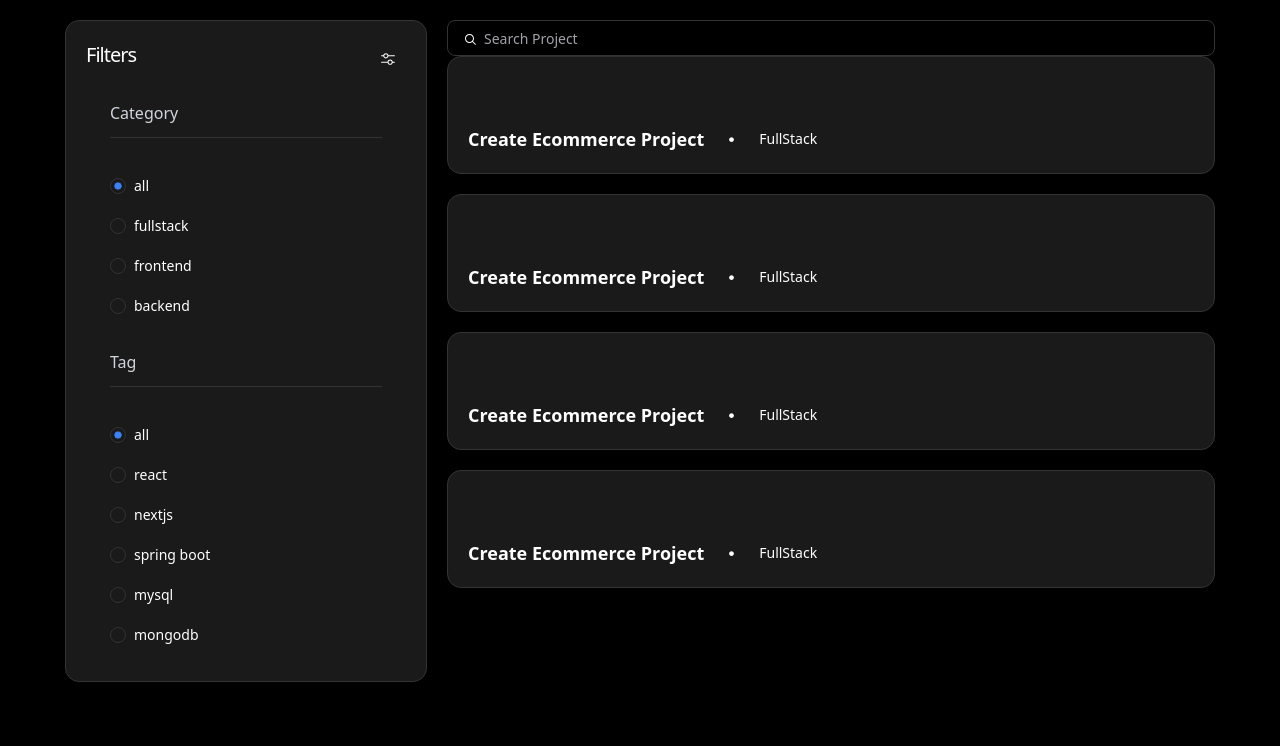
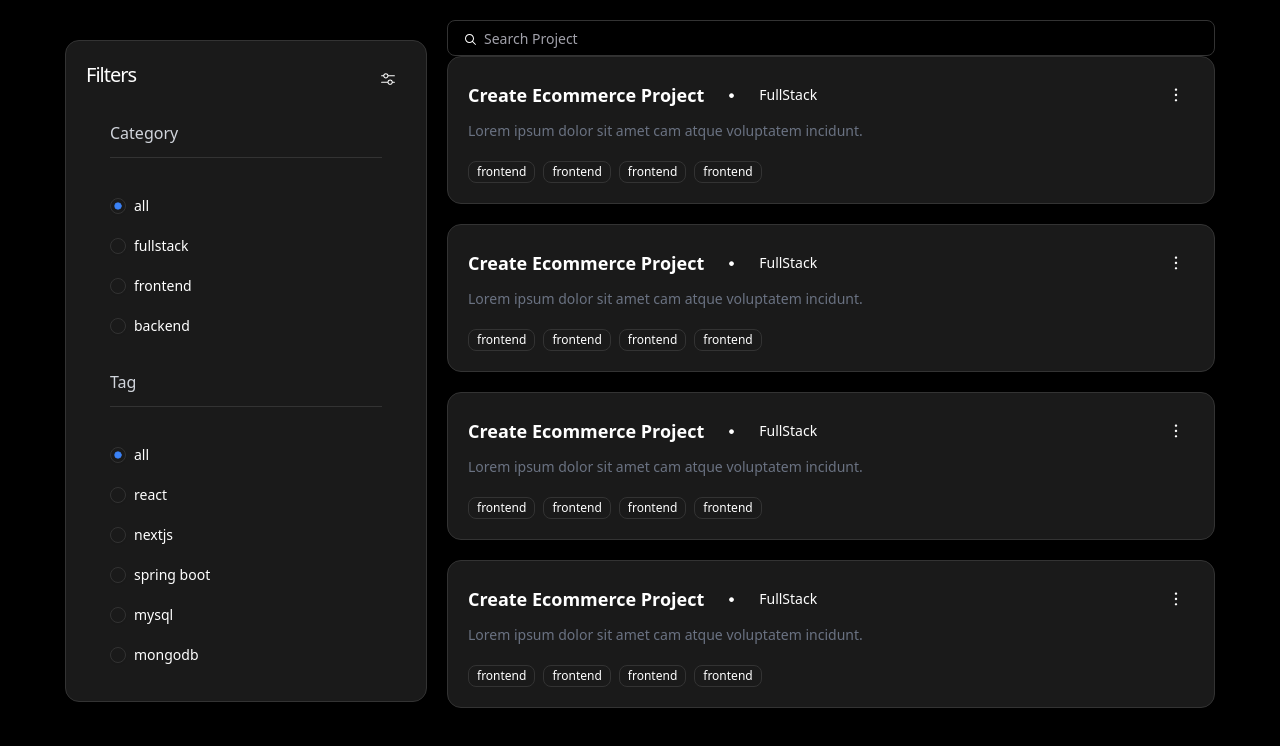
Before and after one commit to smaranbh7/Project-Management-System, a React (Vite) app in the folder Frontend/ProjectManagementSystem/: page / in a window 1280 px wide. Shown: the top 746 px of the page. Built offline with nearby package versions, Linux system fonts and the light colour scheme.

Commit message:
Frontend - Card section done

```diff
--- a/Frontend/ProjectManagementSystem/package.json
+++ b/Frontend/ProjectManagementSystem/package.json
@@ -10,6 +10,7 @@
     "preview": "vite preview"
   },
   "dependencies": {
+    "@radix-ui/react-dropdown-menu": "^2.1.15",
     "@radix-ui/react-icons": "^1.3.2",
     "@radix-ui/react-label": "^2.1.7",
     "@radix-ui/react-radio-group": "^1.3.7",
--- /dev/null
+++ b/Frontend/ProjectManagementSystem/src/components/ui/badge.jsx
@@ -0,0 +1,44 @@
+import * as React from "react"
+import { Slot } from "@radix-ui/react-slot"
+import { cva } from "class-variance-authority";
+
+import { cn } from "@/lib/utils"
+
+const badgeVariants = cva(
+  "inline-flex items-center justify-center rounded-md border px-2 py-0.5 text-xs font-medium w-fit whitespace-nowrap shrink-0 [&>svg]:size-3 gap-1 [&>svg]:pointer-events-none focus-visible:border-ring focus-visible:ring-ring/50 focus-visible:ring-[3px] aria-invalid:ring-destructive/20 dark:aria-invalid:ring-destructive/40 aria-invalid:border-destructive transition-[color,box-shadow] overflow-hidden",
+  {
+    variants: {
+      variant: {
+        default:
+          "border-transparent bg-primary text-primary-foreground [a&]:hover:bg-primary/90",
+        secondary:
+          "border-transparent bg-secondary text-secondary-foreground [a&]:hover:bg-secondary/90",
+        destructive:
+          "border-transparent bg-destructive text-white [a&]:hover:bg-destructive/90 focus-visible:ring-destructive/20 dark:focus-visible:ring-destructive/40 dark:bg-destructive/60",
+        outline:
+          "text-foreground [a&]:hover:bg-accent [a&]:hover:text-accent-foreground",
+      },
+    },
+    defaultVariants: {
+      variant: "default",
+    },
+  }
+)
+
+function Badge({
+  className,
+  variant,
+  asChild = false,
+  ...props
+}) {
+  const Comp = asChild ? Slot : "span"
+
+  return (
+    <Comp
+      data-slot="badge"
+      className={cn(badgeVariants({ variant }), className)}
+      {...props} />
+  );
+}
+
+export { Badge, badgeVariants }
--- /dev/null
+++ b/Frontend/ProjectManagementSystem/src/components/ui/dropdown-menu.jsx
@@ -0,0 +1,221 @@
+import * as React from "react"
+import * as DropdownMenuPrimitive from "@radix-ui/react-dropdown-menu"
+import { CheckIcon, ChevronRightIcon, CircleIcon } from "lucide-react"
+
+import { cn } from "@/lib/utils"
+
+function DropdownMenu({
+  ...props
+}) {
+  return <DropdownMenuPrimitive.Root data-slot="dropdown-menu" {...props} />;
+}
+
+function DropdownMenuPortal({
+  ...props
+}) {
+  return (<DropdownMenuPrimitive.Portal data-slot="dropdown-menu-portal" {...props} />);
+}
+
+function DropdownMenuTrigger({
+  ...props
+}) {
+  return (<DropdownMenuPrimitive.Trigger data-slot="dropdown-menu-trigger" {...props} />);
+}
+
+function DropdownMenuContent({
+  className,
+  sideOffset = 4,
+  ...props
+}) {
+  return (
+    <DropdownMenuPrimitive.Portal>
+      <DropdownMenuPrimitive.Content
+        data-slot="dropdown-menu-content"
+        sideOffset={sideOffset}
+        className={cn(
+          "bg-popover text-popover-foreground data-[state=open]:animate-in data-[state=closed]:animate-out data-[state=closed]:fade-out-0 data-[state=open]:fade-in-0 data-[state=closed]:zoom-out-95 data-[state=open]:zoom-in-95 data-[side=bottom]:slide-in-from-top-2 data-[side=left]:slide-in-from-right-2 data-[side=right]:slide-in-from-left-2 data-[side=top]:slide-in-from-bottom-2 z-50 max-h-(--radix-dropdown-menu-content-available-height) min-w-[8rem] origin-(--radix-dropdown-menu-content-transform-origin) overflow-x-hidden overflow-y-auto rounded-md border p-1 shadow-md",
+          className
+        )}
+        {...props} />
+    </DropdownMenuPrimitive.Portal>
+  );
+}
+
+function DropdownMenuGroup({
+  ...props
+}) {
+  return (<DropdownMenuPrimitive.Group data-slot="dropdown-menu-group" {...props} />);
+}
+
+function DropdownMenuItem({
+  className,
+  inset,
+  variant = "default",
+  ...props
+}) {
+  return (
+    <DropdownMenuPrimitive.Item
+      data-slot="dropdown-menu-item"
+      data-inset={inset}
+      data-variant={variant}
+      className={cn(
+        "focus:bg-accent focus:text-accent-foreground data-[variant=destructive]:text-destructive data-[variant=destructive]:focus:bg-destructive/10 dark:data-[variant=destructive]:focus:bg-destructive/20 data-[variant=destructive]:focus:text-destructive data-[variant=destructive]:*:[svg]:!text-destructive [&_svg:not([class*='text-'])]:text-muted-foreground relative flex cursor-default items-center gap-2 rounded-sm px-2 py-1.5 text-sm outline-hidden select-none data-[disabled]:pointer-events-none data-[disabled]:opacity-50 data-[inset]:pl-8 [&_svg]:pointer-events-none [&_svg]:shrink-0 [&_svg:not([class*='size-'])]:size-4",
+        className
+      )}
+      {...props} />
+  );
+}
+
+function DropdownMenuCheckboxItem({
+  className,
+  children,
+  checked,
+  ...props
+}) {
+  return (
+    <DropdownMenuPrimitive.CheckboxItem
+      data-slot="dropdown-menu-checkbox-item"
+      className={cn(
+        "focus:bg-accent focus:text-accent-foreground relative flex cursor-default items-center gap-2 rounded-sm py-1.5 pr-2 pl-8 text-sm outline-hidden select-none data-[disabled]:pointer-events-none data-[disabled]:opacity-50 [&_svg]:pointer-events-none [&_svg]:shrink-0 [&_svg:not([class*='size-'])]:size-4",
+        className
+      )}
+      checked={checked}
+      {...props}>
+      <span
+        className="pointer-events-none absolute left-2 flex size-3.5 items-center justify-center">
+        <DropdownMenuPrimitive.ItemIndicator>
+          <CheckIcon className="size-4" />
+        </DropdownMenuPrimitive.ItemIndicator>
+      </span>
+      {children}
+    </DropdownMenuPrimitive.CheckboxItem>
+  );
+}
+
+function DropdownMenuRadioGroup({
+  ...props
+}) {
+  return (<DropdownMenuPrimitive.RadioGroup data-slot="dropdown-menu-radio-group" {...props} />);
+}
+
+function DropdownMenuRadioItem({
+  className,
+  children,
+  ...props
+}) {
+  return (
+    <DropdownMenuPrimitive.RadioItem
+      data-slot="dropdown-menu-radio-item"
+      className={cn(
+        "focus:bg-accent focus:text-accent-foreground relative flex cursor-default items-center gap-2 rounded-sm py-1.5 pr-2 pl-8 text-sm outline-hidden select-none data-[disabled]:pointer-events-none data-[disabled]:opacity-50 [&_svg]:pointer-events-none [&_svg]:shrink-0 [&_svg:not([class*='size-'])]:size-4",
+        className
+      )}
+      {...props}>
+      <span
+        className="pointer-events-none absolute left-2 flex size-3.5 items-center justify-center">
+        <DropdownMenuPrimitive.ItemIndicator>
+          <CircleIcon className="size-2 fill-current" />
+        </DropdownMenuPrimitive.ItemIndicator>
+      </span>
+      {children}
+    </DropdownMenuPrimitive.RadioItem>
+  );
+}
+
+function DropdownMenuLabel({
+  className,
+  inset,
+  ...props
+}) {
+  return (
+    <DropdownMenuPrimitive.Label
+      data-slot="dropdown-menu-label"
+      data-inset={inset}
+      className={cn("px-2 py-1.5 text-sm font-medium data-[inset]:pl-8", className)}
+      {...props} />
+  );
+}
+
+function DropdownMenuSeparator({
+  className,
+  ...props
+}) {
+  return (
+    <DropdownMenuPrimitive.Separator
+      data-slot="dropdown-menu-separator"
+      className={cn("bg-border -mx-1 my-1 h-px", className)}
+      {...props} />
+  );
+}
+
+function DropdownMenuShortcut({
+  className,
+  ...props
+}) {
+  return (
+    <span
+      data-slot="dropdown-menu-shortcut"
+      className={cn("text-muted-foreground ml-auto text-xs tracking-widest", className)}
+      {...props} />
+  );
+}
+
+function DropdownMenuSub({
+  ...props
+}) {
+  return <DropdownMenuPrimitive.Sub data-slot="dropdown-menu-sub" {...props} />;
+}
+
+function DropdownMenuSubTrigger({
+  className,
+  inset,
+  children,
+  ...props
+}) {
+  return (
+    <DropdownMenuPrimitive.SubTrigger
+      data-slot="dropdown-menu-sub-trigger"
+      data-inset={inset}
+      className={cn(
+        "focus:bg-accent focus:text-accent-foreground data-[state=open]:bg-accent data-[state=open]:text-accent-foreground flex cursor-default items-center rounded-sm px-2 py-1.5 text-sm outline-hidden select-none data-[inset]:pl-8",
+        className
+      )}
+      {...props}>
+      {children}
+      <ChevronRightIcon className="ml-auto size-4" />
+    </DropdownMenuPrimitive.SubTrigger>
+  );
+}
+
+function DropdownMenuSubContent({
+  className,
+  ...props
+}) {
+  return (
+    <DropdownMenuPrimitive.SubContent
+      data-slot="dropdown-menu-sub-content"
+      className={cn(
+        "bg-popover text-popover-foreground data-[state=open]:animate-in data-[state=closed]:animate-out data-[state=closed]:fade-out-0 data-[state=open]:fade-in-0 data-[state=closed]:zoom-out-95 data-[state=open]:zoom-in-95 data-[side=bottom]:slide-in-from-top-2 data-[side=left]:slide-in-from-right-2 data-[side=right]:slide-in-from-left-2 data-[side=top]:slide-in-from-bottom-2 z-50 min-w-[8rem] origin-(--radix-dropdown-menu-content-transform-origin) overflow-hidden rounded-md border p-1 shadow-lg",
+        className
+      )}
+      {...props} />
+  );
+}
+
+export {
+  DropdownMenu,
+  DropdownMenuPortal,
+  DropdownMenuTrigger,
+  DropdownMenuContent,
+  DropdownMenuGroup,
+  DropdownMenuLabel,
+  DropdownMenuItem,
+  DropdownMenuCheckboxItem,
+  DropdownMenuRadioGroup,
+  DropdownMenuRadioItem,
+  DropdownMenuSeparator,
+  DropdownMenuShortcut,
+  DropdownMenuSub,
+  DropdownMenuSubTrigger,
+  DropdownMenuSubContent,
+}
--- a/Frontend/ProjectManagementSystem/src/pages/Project/ProjectCard.jsx
+++ b/Frontend/ProjectManagementSystem/src/pages/Project/ProjectCard.jsx
@@ -1,12 +1,19 @@
-import React from "react";
+import { Button } from "../../components/ui/button";
 import { Card } from "../../components/ui/card";
-import { DotFilledIcon } from "@radix-ui/react-icons";
+import {
+  DropdownMenu,
+  DropdownMenuContent,
+  DropdownMenuItem,
+  DropdownMenuTrigger,
+} from "../../components/ui/dropdown-menu";
+import { Badge } from "../../components/ui/badge"
+import { DotFilledIcon, DotsVerticalIcon } from "@radix-ui/react-icons";
 
 function ProjectCard() {
   return (
     <Card className="p-5 w-full lg:max-w-3xl">
-      <div className="space-y-5"></div>
-      <div className="space-y-2"></div>
+      <div className="space-y-5">
+        <div className="space-y-2">
           <div className="flex justify-between">
             <div className="flex items-center gap-5">
               <h1 className="cursor-pointer font-bold text-lg">
@@ -15,6 +22,28 @@ function ProjectCard() {
               <DotFilledIcon />
               <p className="text-sm text-gray-5=400">FullStack</p>
             </div>
+            <div>
+              <DropdownMenu>
+                <DropdownMenuTrigger>
+                  <Button className="rounded-full" variant="ghost" size="icon">
+                    <DotsVerticalIcon />
+                  </Button>
+                </DropdownMenuTrigger>
+                <DropdownMenuContent>
+                  <DropdownMenuItem>Update</DropdownMenuItem>
+                  <DropdownMenuItem>Delete</DropdownMenuItem>
+                </DropdownMenuContent>
+              </DropdownMenu>
+            </div>
+          </div>
+          <p className="text-gray-500 text-sm">
+            Lorem ipsum dolor sit amet cam atque voluptatem incidunt.
+            </p>
+        </div>
+        <div className="flex flex-wrap gap-2 items-center">
+            {[1,1,1,1].map((item)=><Badge key={item} variant="outline">{"frontend"}</Badge>)}
+
+        </div>
       </div>
     </Card>
   );
```
Also changed, not shown: 1 other file (tests, documents, lock files or other folders). Lines whose indentation alone changed are shown as unchanged.
